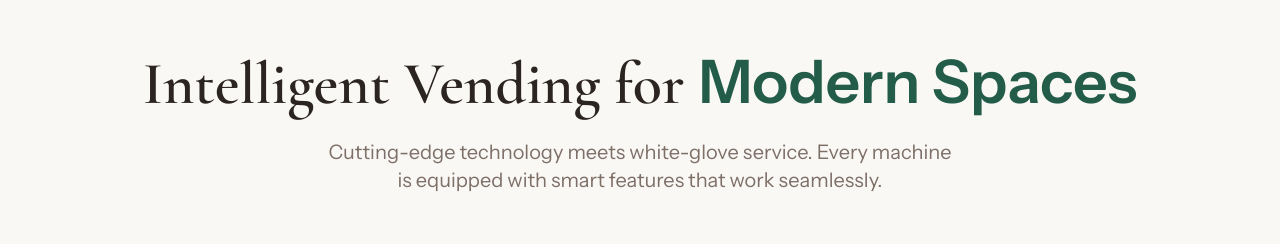
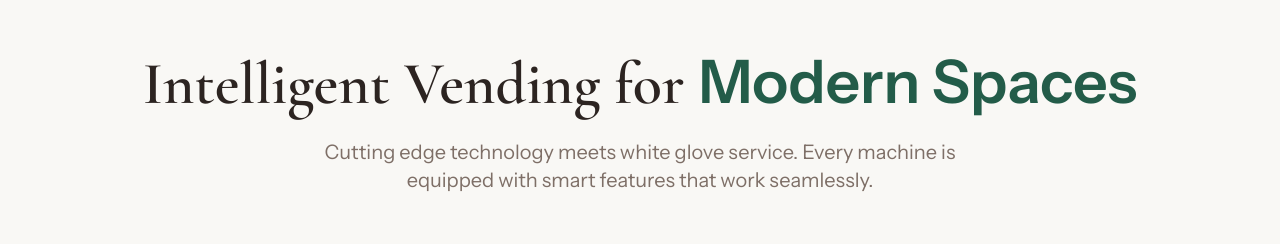
Before and after one commit to devs-10pt/Jaxvendingsolutions.com, a React (Vite) app in the folder webapp/: page / in a window 1280 px wide. Shown: the part 5100-5344 px from the top of the page. Built offline with nearby package versions, Linux system fonts and the light colour scheme.

Commit message:
Update webapp/src/components/sections/SmartTechnology.tsx

```diff
--- a/webapp/src/components/sections/SmartTechnology.tsx
+++ b/webapp/src/components/sections/SmartTechnology.tsx
@@ -63,9 +63,7 @@ export const SmartTechnology = () => {
             Intelligent Vending for{" "}
             <span className="text-primary">Modern Spaces</span>
           </h2>
-          <p className="text-base sm:text-lg lg:text-xl text-muted-foreground max-w-2xl mx-auto leading-relaxed px-4">
-            Cutting-edge technology meets white-glove service. Every machine is equipped with smart features that work seamlessly.
-          </p>
+          <p className="text-base sm:text-lg lg:text-xl text-muted-foreground max-w-2xl mx-auto leading-relaxed px-4">Cutting edge technology meets white glove service. Every machine is equipped with smart features that work seamlessly.</p>
         </motion.div>
 
         {/* Feature cards grid */}
```
